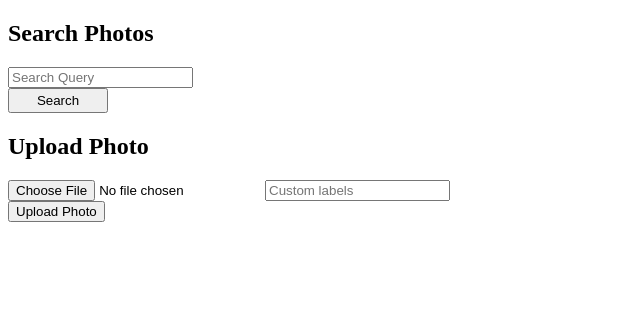
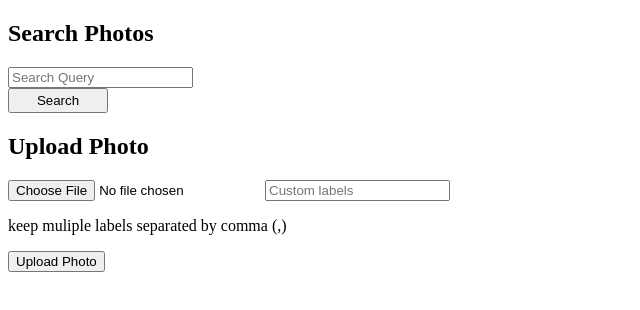
Before and after one commit to Siddharth-Bhardwaj/photo-gallery-frontend, a plain HTML site: page index.html in a window 1280 px wide. Shown: the whole page, without its empty margins (0-640 px from the left). Drawn offline with nearby package versions, Linux system fonts and the light colour scheme.

Commit message:
added custom label instruction

```diff
--- a/index.html
+++ b/index.html
@@ -85,6 +85,7 @@
           placeholder="Custom labels"
         />
       </form>
+      <p>keep muliple labels separated by comma (,)</p>
       <button onclick="photoUpload()">Upload Photo</button>
       <div><p id="uploadText" style="display:hidden; font-size: 20px;"></p></div>
     </div>
```
